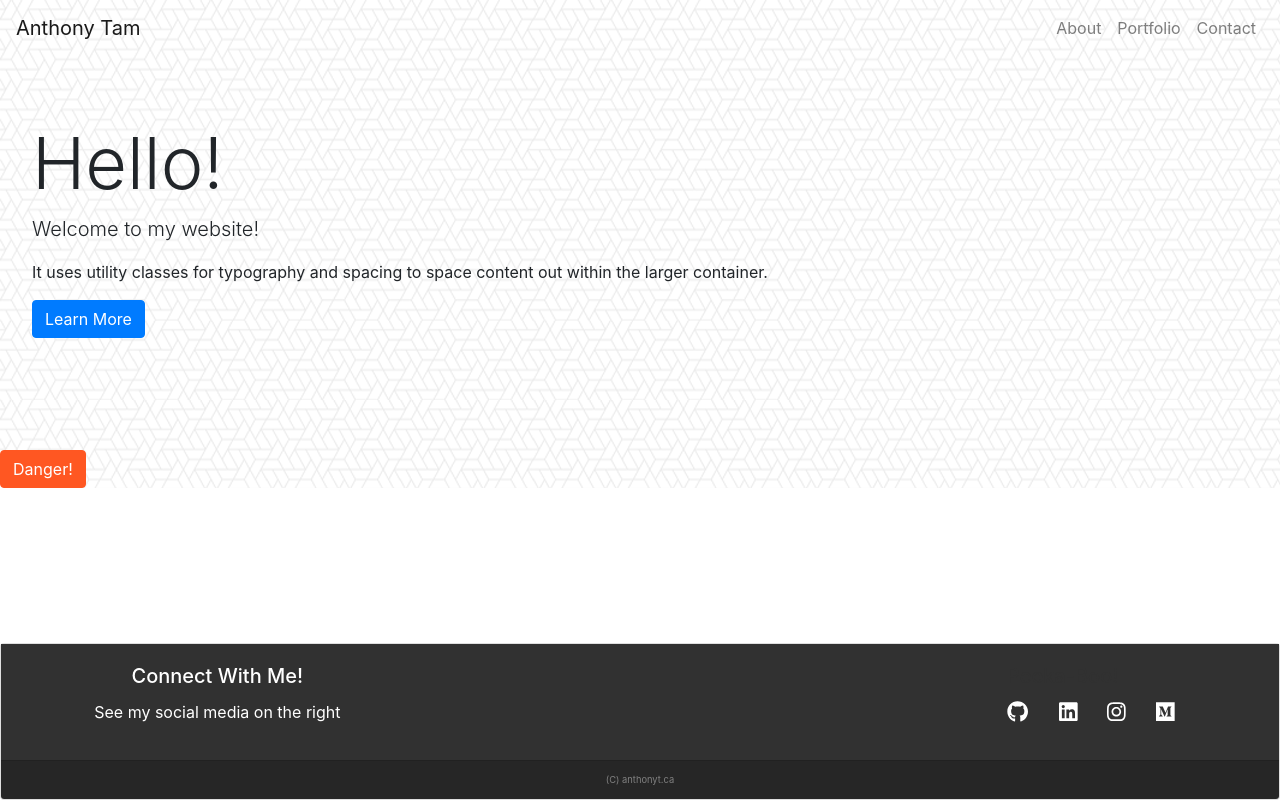
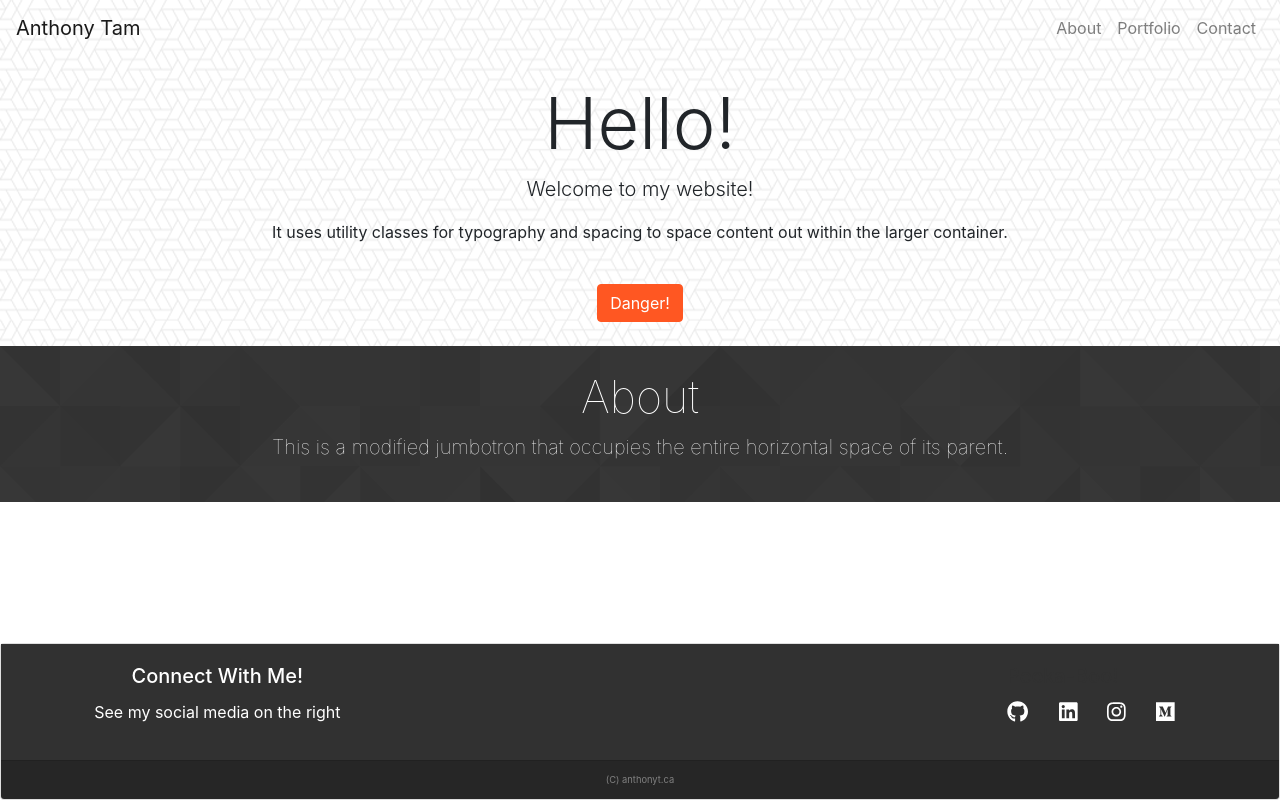
Before and after one commit to anthonytwh/anthonytwh.github.io, a React (Create React App) app: page / in a window 1280 px wide. Built offline with nearby package versions, Linux system fonts and the light colour scheme.

Commit message:
Fix components, update format

```diff
--- a/src/App.jsx
+++ b/src/App.jsx
@@ -4,6 +4,7 @@ import { Button } from 'reactstrap';
 import Header from './components/Header.jsx'
 import Footer from './components/Footer.jsx'
 import Main from './components/Main.jsx'
+import About from './components/About.jsx'
 import './assets/styles.css';
 
 // import { library } from '@fortawesome/fontawesome-svg-core'
@@ -15,13 +16,20 @@ import './assets/styles.css';
 class App extends Component {
 	render() {
 		return (
-			<div>
-				<div className="App">
+			<div className="Title">
+				<div className="Main">
 					<Header/>
+					<br></br>
 					<Main />
-					<Button className="test-button" color="danger">Danger!</Button>
+					<br></br>
+					<Button className="test-button" color="danger">Danger! </Button>
+					<br></br>
+					<br></br>
 				</div>
-				<div>
+				<div className="Mid">
+					<br></br>
+					<About />
+					<br></br>
 				</div>
 				<div className="Footer">
 					<Footer />
--- a/src/assets/styles.css
+++ b/src/assets/styles.css
@@ -1,12 +1,11 @@
-/* App */
-.App {
-  background: url("background2.png");
+/* Title */
+.Title {
+  text-align: center;
 }
 
 .test-button {
   background-color: #ff5722;
   border-color: #ff5722;
-
 }
 
 /* Header */
@@ -23,13 +22,30 @@
 }
 
 /* Main */
+.Main {
+  background: url("background2.png");
+  text-align: center;
+}
+
 .Main-jumbo {
   background: none;
 }
 
 /* Mid Section */
-.Mid-bg {
+.Mid{
   background: url("mid-section.png");
+  color: white;
+  text-align: center;
+}
+
+.Mid-title {
+  font-size: 45px;
+  font-weight: 100;
+}
+
+.Mid-sub {
+  font-size: 20px;
+  font-weight: 100;
 }
 
 
@@ -61,19 +77,8 @@
 
 }
 
-.Footer-icons {
-  padding-left: 0;
-  padding-right: 0;
-}
-
 .Footer-foot {
   background-color: #262626;
   font-size: 7pt;
   color: grey;
 }
-
-/*
-@keyframes App-logo-spin {
-  from { transform: rotate(0deg); }
-  to { transform: rotate(360deg); }
-}*/
--- a/src/components/About.jsx
+++ b/src/components/About.jsx
@@ -0,0 +1,26 @@
+import React, { Component} from 'react';
+import { Jumbotron, Container } from 'reactstrap';
+
+import '../assets/styles.css';
+
+
+class About extends Component {
+
+	constructor (props){
+		super(props);
+	}
+
+	render () {
+		return (
+	    <div>
+				<Container fluid>
+					<h1 className="Mid-title">About</h1>
+					<p className="Mid-sub">This is a modified jumbotron that occupies the entire horizontal space of its parent.</p>
+				</Container>
+	    </div>
+			)
+	}
+
+}
+
+export default About;
--- a/src/components/Footer.jsx
+++ b/src/components/Footer.jsx
@@ -1,5 +1,5 @@
 import React, { Component} from 'react';
-import { Card, CardFooter, CardBody, CardTitle, CardText, Row, Col } from 'reactstrap';
+import { Card, CardFooter, CardBody, CardTitle, CardText, Jumbotron, Row, Col } from 'reactstrap';
 
 import '../assets/styles.css';
 
--- a/src/components/Main.jsx
+++ b/src/components/Main.jsx
@@ -12,15 +12,10 @@ class Main extends Component {
 
 	render () {
 		return (
-	    <div>
-			<Jumbotron className="Main-jumbo">
+	    <div className="Main-jumbo">
 				<h1 className="display-3">Hello!</h1>
 					<p className="lead">Welcome to my website! </p>
-							<p>It uses utility classes for typography and spacing to space content out within the larger container.</p>
-							<p className="lead">
-							<Button color="primary">Learn More</Button>
-				</p>
-			</Jumbotron>
+					<p>It uses utility classes for typography and spacing to space content out within the larger container.</p>
 	    </div>
 			)
 	}
```
